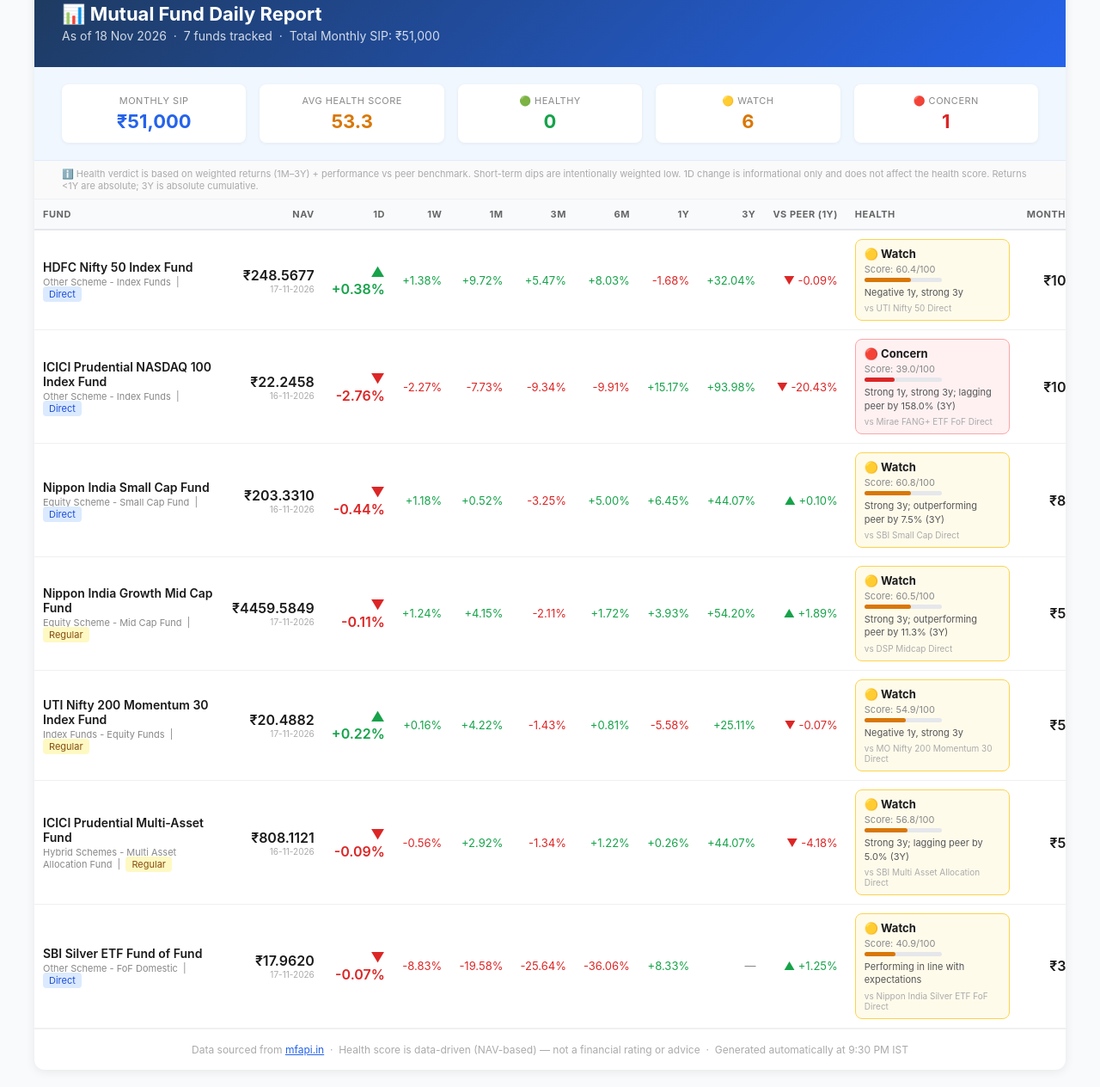
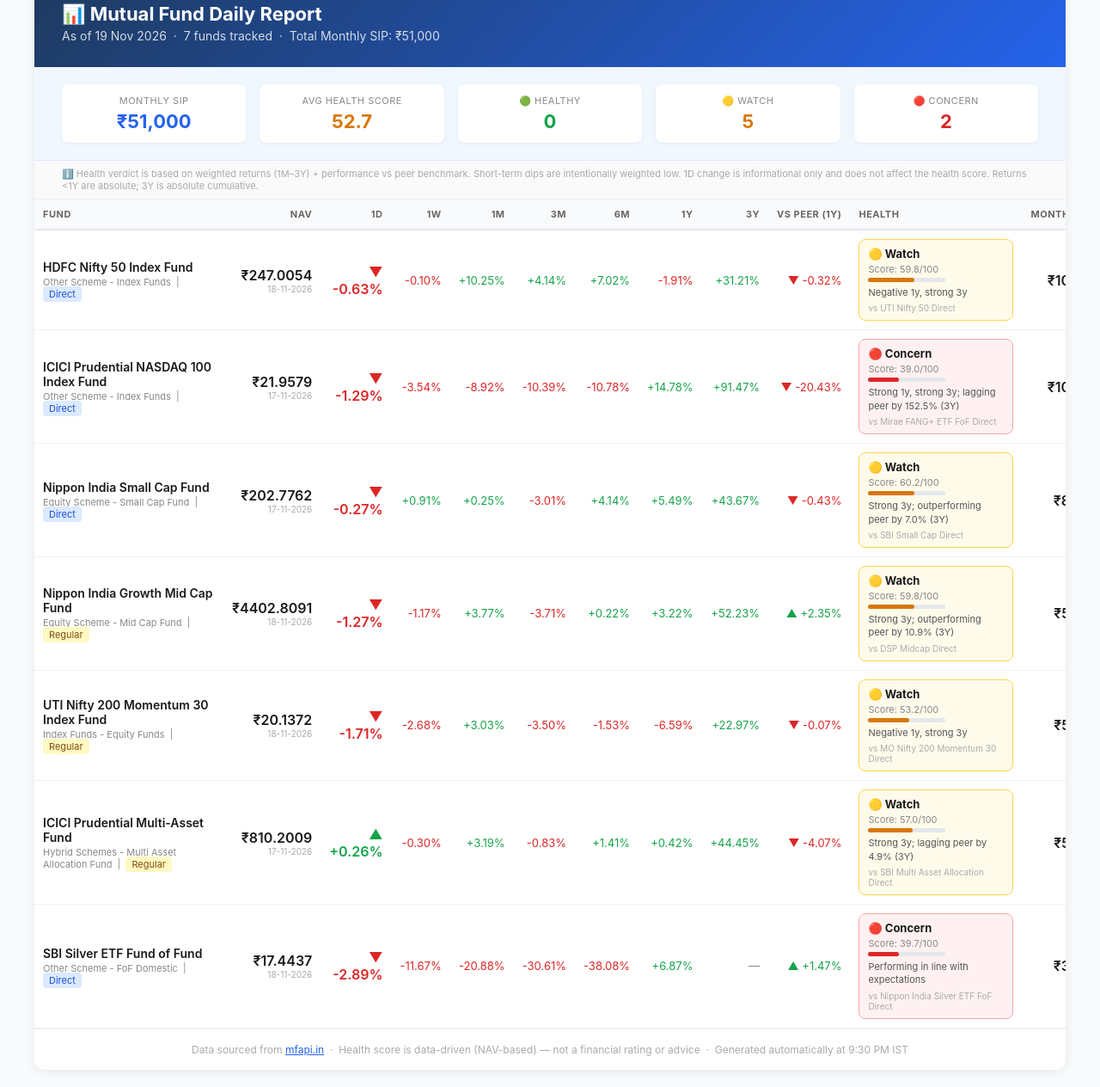
Before and after one commit to muralmu/mutual-fund-tracker, a plain HTML site: page index.html in a window 1280 px wide. Shown: the part 45-1309 px from the top of the page at 86% size. Drawn offline with Linux system fonts and the light colour scheme.

Commit message:
chore: daily fund report 2026-11-18

```diff
--- a/index.html
+++ b/index.html
@@ -3,7 +3,7 @@
 <head>
 <meta charset="UTF-8">
 <meta name="viewport" content="width=device-width, initial-scale=1.0">
-<title>Mutual Fund Daily Report — 18 Nov 2026</title>
+<title>Mutual Fund Daily Report — 19 Nov 2026</title>
 <style>
   body { font-family: -apple-system, BlinkMacSystemFont, 'Segoe UI', sans-serif; background:#f8fafc; margin:0; padding:20px; color:#1a1a1a; }
   .container { max-width:1200px; margin:0 auto; background:#fff; border-radius:12px; box-shadow:0 2px 12px rgba(0,0,0,0.08); overflow:hidden; }
@@ -28,7 +28,7 @@
 
   <div class="header">
     <h1>📊 Mutual Fund Daily Report</h1>
-    <p>As of 18 Nov 2026 &nbsp;·&nbsp; 7 funds tracked &nbsp;·&nbsp; Total Monthly SIP: ₹51,000</p>
+    <p>As of 19 Nov 2026 &nbsp;·&nbsp; 7 funds tracked &nbsp;·&nbsp; Total Monthly SIP: ₹51,000</p>
   </div>
 
   <div class="summary">
@@ -38,7 +38,7 @@
     </div>
     <div class="summary-card">
       <div class="label">Avg Health Score</div>
-      <div class="value" style="color:#d97706;">53.3</div>
+      <div class="value" style="color:#d97706;">52.7</div>
     </div>
     <div class="summary-card">
       <div class="label">🟢 Healthy</div>
@@ -46,11 +46,11 @@
     </div>
     <div class="summary-card">
       <div class="label">🟡 Watch</div>
-      <div class="value" style="color:#d97706;">6</div>
+      <div class="value" style="color:#d97706;">5</div>
     </div>
     <div class="summary-card">
       <div class="label">🔴 Concern</div>
-      <div class="value" style="color:#dc2626;">1</div>
+      <div class="value" style="color:#dc2626;">2</div>
     </div>
   </div>
 
@@ -86,25 +86,25 @@
                 <div style="font-size:11px;color:#888;margin-top:2px;">Other Scheme - Index Funds &nbsp;|&nbsp; <span style="background:#dbeafe;color:#1d4ed8;padding:2px 7px;border-radius:4px;font-size:11px;">Direct</span></div>
             </td>
             <td style="text-align:right;padding:8px 10px;">
-              <div style="font-weight:600;">₹248.5677</div>
-              <div style="font-size:10px;color:#aaa;">17-11-2026</div>
+              <div style="font-weight:600;">₹247.0054</div>
+              <div style="font-size:10px;color:#aaa;">18-11-2026</div>
             </td>
-            <td style="text-align:right;padding:8px 10px;color:#16a34a;font-weight:600;">▲ +0.38%</td>
-            <td style="text-align:right;color:#16a34a;padding:8px 10px;font-size:13px;">+1.38%</td>
-            <td style="text-align:right;color:#16a34a;padding:8px 10px;font-size:13px;">+9.72%</td>
-            <td style="text-align:right;color:#16a34a;padding:8px 10px;font-size:13px;">+5.47%</td>
-            <td style="text-align:right;color:#16a34a;padding:8px 10px;font-size:13px;">+8.03%</td>
-            <td style="text-align:right;color:#dc2626;padding:8px 10px;font-size:13px;">-1.68%</td>
-            <td style="text-align:right;color:#16a34a;padding:8px 10px;font-size:13px;">+32.04%</td>
-            <td style="text-align:right;padding:8px 10px;color:#dc2626;font-size:13px;">▼ -0.09%</td>
+            <td style="text-align:right;padding:8px 10px;color:#dc2626;font-weight:600;">▼ -0.63%</td>
+            <td style="text-align:right;color:#dc2626;padding:8px 10px;font-size:13px;">-0.10%</td>
+            <td style="text-align:right;color:#16a34a;padding:8px 10px;font-size:13px;">+10.25%</td>
+            <td style="text-align:right;color:#16a34a;padding:8px 10px;font-size:13px;">+4.14%</td>
+            <td style="text-align:right;color:#16a34a;padding:8px 10px;font-size:13px;">+7.02%</td>
+            <td style="text-align:right;color:#dc2626;padding:8px 10px;font-size:13px;">-1.91%</td>
+            <td style="text-align:right;color:#16a34a;padding:8px 10px;font-size:13px;">+31.21%</td>
+            <td style="text-align:right;padding:8px 10px;color:#dc2626;font-size:13px;">▼ -0.32%</td>
 
         <td style="padding:10px;min-width:180px;">
           <div style="background:#fffbeb;border:1px solid #fcd34d;border-radius:8px;padding:8px 10px;">
             <div style="font-size:13px;font-weight:700;">🟡 Watch</div>
 
-    <div style="font-size:11px;color:#888;margin-top:3px;">Score: 60.4/100</div>
+    <div style="font-size:11px;color:#888;margin-top:3px;">Score: 59.8/100</div>
     <div style="background:#e5e7eb;border-radius:4px;height:5px;margin-top:3px;width:90px;">
-      <div style="background:#d97706;width:60%;height:5px;border-radius:4px;"></div>
+      <div style="background:#d97706;width:59%;height:5px;border-radius:4px;"></div>
     </div>
             <div style="font-size:11px;color:#555;margin-top:5px;line-height:1.4;">Negative 1y, strong 3y</div>
             <div style="font-size:10px;color:#aaa;margin-top:4px;">vs UTI Nifty 50 Direct</div>
@@ -118,16 +118,16 @@
                 <div style="font-size:11px;color:#888;margin-top:2px;">Other Scheme - Index Funds &nbsp;|&nbsp; <span style="background:#dbeafe;color:#1d4ed8;padding:2px 7px;border-radius:4px;font-size:11px;">Direct</span></div>
             </td>
             <td style="text-align:right;padding:8px 10px;">
-              <div style="font-weight:600;">₹22.2458</div>
-              <div style="font-size:10px;color:#aaa;">16-11-2026</div>
+              <div style="font-weight:600;">₹21.9579</div>
+              <div style="font-size:10px;color:#aaa;">17-11-2026</div>
             </td>
-            <td style="text-align:right;padding:8px 10px;color:#dc2626;font-weight:600;">▼ -2.76%</td>
-            <td style="text-align:right;color:#dc2626;padding:8px 10px;font-size:13px;">-2.27%</td>
-            <td style="text-align:right;color:#dc2626;padding:8px 10px;font-size:13px;">-7.73%</td>
-            <td style="text-align:right;color:#dc2626;padding:8px 10px;font-size:13px;">-9.34%</td>
-            <td style="text-align:right;color:#dc2626;padding:8px 10px;font-size:13px;">-9.91%</td>
-            <td style="text-align:right;color:#16a34a;padding:8px 10px;font-size:13px;">+15.17%</td>
-            <td style="text-align:right;color:#16a34a;padding:8px 10px;font-size:13px;">+93.98%</td>
+            <td style="text-align:right;padding:8px 10px;color:#dc2626;font-weight:600;">▼ -1.29%</td>
+            <td style="text-align:right;color:#dc2626;padding:8px 10px;font-size:13px;">-3.54%</td>
+            <td style="text-align:right;color:#dc2626;padding:8px 10px;font-size:13px;">-8.92%</td>
+            <td style="text-align:right;color:#dc2626;padding:8px 10px;font-size:13px;">-10.39%</td>
+            <td style="text-align:right;color:#dc2626;padding:8px 10px;font-size:13px;">-10.78%</td>
+            <td style="text-align:right;color:#16a34a;padding:8px 10px;font-size:13px;">+14.78%</td>
+            <td style="text-align:right;color:#16a34a;padding:8px 10px;font-size:13px;">+91.47%</td>
             <td style="text-align:right;padding:8px 10px;color:#dc2626;font-size:13px;">▼ -20.43%</td>
 
         <td style="padding:10px;min-width:180px;">
@@ -138,7 +138,7 @@
     <div style="background:#e5e7eb;border-radius:4px;height:5px;margin-top:3px;width:90px;">
       <div style="background:#dc2626;width:39%;height:5px;border-radius:4px;"></div>
     </div>
-            <div style="font-size:11px;color:#555;margin-top:5px;line-height:1.4;">Strong 1y, strong 3y; lagging peer by 158.0% (3Y)</div>
+            <div style="font-size:11px;color:#555;margin-top:5px;line-height:1.4;">Strong 1y, strong 3y; lagging peer by 152.5% (3Y)</div>
             <div style="font-size:10px;color:#aaa;margin-top:4px;">vs Mirae FANG+ ETF FoF Direct</div>
           </div>
         </td>
@@ -150,27 +150,27 @@
                 <div style="font-size:11px;color:#888;margin-top:2px;">Equity Scheme - Small Cap Fund &nbsp;|&nbsp; <span style="background:#dbeafe;color:#1d4ed8;padding:2px 7px;border-radius:4px;font-size:11px;">Direct</span></div>
             </td>
             <td style="text-align:right;padding:8px 10px;">
-              <div style="font-weight:600;">₹203.3310</div>
-              <div style="font-size:10px;color:#aaa;">16-11-2026</div>
+              <div style="font-weight:600;">₹202.7762</div>
+              <div style="font-size:10px;color:#aaa;">17-11-2026</div>
             </td>
-            <td style="text-align:right;padding:8px 10px;color:#dc2626;font-weight:600;">▼ -0.44%</td>
-            <td style="text-align:right;color:#16a34a;padding:8px 10px;font-size:13px;">+1.18%</td>
-            <td style="text-align:right;color:#16a34a;padding:8px 10px;font-size:13px;">+0.52%</td>
-            <td style="text-align:right;color:#dc2626;padding:8px 10px;font-size:13px;">-3.25%</td>
-            <td style="text-align:right;color:#16a34a;padding:8px 10px;font-size:13px;">+5.00%</td>
-            <td style="text-align:right;color:#16a34a;padding:8px 10px;font-size:13px;">+6.45%</td>
-            <td style="text-align:right;color:#16a34a;padding:8px 10px;font-size:13px;">+44.07%</td>
-            <td style="text-align:right;padding:8px 10px;color:#16a34a;font-size:13px;">▲ +0.10%</td>
+            <td style="text-align:right;padding:8px 10px;color:#dc2626;font-weight:600;">▼ -0.27%</td>
+            <td style="text-align:right;color:#16a34a;padding:8px 10px;font-size:13px;">+0.91%</td>
+            <td style="text-align:right;color:#16a34a;padding:8px 10px;font-size:13px;">+0.25%</td>
+            <td style="text-align:right;color:#dc2626;padding:8px 10px;font-size:13px;">-3.01%</td>
+            <td style="text-align:right;color:#16a34a;padding:8px 10px;font-size:13px;">+4.14%</td>
+            <td style="text-align:right;color:#16a34a;padding:8px 10px;font-size:13px;">+5.49%</td>
+            <td style="text-align:right;color:#16a34a;padding:8px 10px;font-size:13px;">+43.67%</td>
+            <td style="text-align:right;padding:8px 10px;color:#dc2626;font-size:13px;">▼ -0.43%</td>
 
         <td style="padding:10px;min-width:180px;">
           <div style="background:#fffbeb;border:1px solid #fcd34d;border-radius:8px;padding:8px 10px;">
             <div style="font-size:13px;font-weight:700;">🟡 Watch</div>
 
-    <div style="font-size:11px;color:#888;margin-top:3px;">Score: 60.8/100</div>
+    <div style="font-size:11px;color:#888;margin-top:3px;">Score: 60.2/100</div>
     <div style="background:#e5e7eb;border-radius:4px;height:5px;margin-top:3px;width:90px;">
       <div style="background:#d97706;width:60%;height:5px;border-radius:4px;"></div>
     </div>
-            <div style="font-size:11px;color:#555;margin-top:5px;line-height:1.4;">Strong 3y; outperforming peer by 7.5% (3Y)</div>
+            <div style="font-size:11px;color:#555;margin-top:5px;line-height:1.4;">Strong 3y; outperforming peer by 7.0% (3Y)</div>
             <div style="font-size:10px;color:#aaa;margin-top:4px;">vs SBI Small Cap Direct</div>
           </div>
         </td>
@@ -182,27 +182,27 @@
                 <div style="font-size:11px;color:#888;margin-top:2px;">Equity Scheme - Mid Cap Fund &nbsp;|&nbsp; <span style="background:#fef9c3;color:#854d0e;padding:2px 7px;border-radius:4px;font-size:11px;">Regular</span></div>
             </td>
             <td style="text-align:right;padding:8px 10px;">
-              <div style="font-weight:600;">₹4459.5849</div>
-              <div style="font-size:10px;color:#aaa;">17-11-2026</div>
+              <div style="font-weight:600;">₹4402.8091</div>
+              <div style="font-size:10px;color:#aaa;">18-11-2026</div>
             </td>
-            <td style="text-align:right;padding:8px 10px;color:#dc2626;font-weight:600;">▼ -0.11%</td>
-            <td style="text-align:right;color:#16a34a;padding:8px 10px;font-size:13px;">+1.24%</td>
-            <td style="text-align:right;color:#16a34a;padding:8px 10px;font-size:13px;">+4.15%</td>
-            <td style="text-align:right;color:#dc2626;padding:8px 10px;font-size:13px;">-2.11%</td>
-            <td style="text-align:right;color:#16a34a;padding:8px 10px;font-size:13px;">+1.72%</td>
-            <td style="text-align:right;color:#16a34a;padding:8px 10px;font-size:13px;">+3.93%</td>
-            <td style="text-align:right;color:#16a34a;padding:8px 10px;font-size:13px;">+54.20%</td>
-            <td style="text-align:right;padding:8px 10px;color:#16a34a;font-size:13px;">▲ +1.89%</td>
+            <td style="text-align:right;padding:8px 10px;color:#dc2626;font-weight:600;">▼ -1.27%</td>
+            <td style="text-align:right;color:#dc2626;padding:8px 10px;font-size:13px;">-1.17%</td>
+            <td style="text-align:right;color:#16a34a;padding:8px 10px;font-size:13px;">+3.77%</td>
+            <td style="text-align:right;color:#dc2626;padding:8px 10px;font-size:13px;">-3.71%</td>
+            <td style="text-align:right;color:#16a34a;padding:8px 10px;font-size:13px;">+0.22%</td>
+            <td style="text-align:right;color:#16a34a;padding:8px 10px;font-size:13px;">+3.22%</td>
+            <td style="text-align:right;color:#16a34a;padding:8px 10px;font-size:13px;">+52.23%</td>
+            <td style="text-align:right;padding:8px 10px;color:#16a34a;font-size:13px;">▲ +2.35%</td>
 
         <td style="padding:10px;min-width:180px;">
           <div style="background:#fffbeb;border:1px solid #fcd34d;border-radius:8px;padding:8px 10px;">
             <div style="font-size:13px;font-weight:700;">🟡 Watch</div>
 
-    <div style="font-size:11px;color:#888;margin-top:3px;">Score: 60.5/100</div>
+    <div style="font-size:11px;color:#888;margin-top:3px;">Score: 59.8/100</div>
     <div style="background:#e5e7eb;border-radius:4px;height:5px;margin-top:3px;width:90px;">
-      <div style="background:#d97706;width:60%;height:5px;border-radius:4px;"></div>
+      <div style="background:#d97706;width:59%;height:5px;border-radius:4px;"></div>
     </div>
-            <div style="font-size:11px;color:#555;margin-top:5px;line-height:1.4;">Strong 3y; outperforming peer by 11.3% (3Y)</div>
+            <div style="font-size:11px;color:#555;margin-top:5px;line-height:1.4;">Strong 3y; outperforming peer by 10.9% (3Y)</div>
             <div style="font-size:10px;color:#aaa;margin-top:4px;">vs DSP Midcap Direct</div>
           </div>
         </td>
@@ -214,25 +214,25 @@
                 <div style="font-size:11px;color:#888;margin-top:2px;">Index Funds - Equity Funds &nbsp;|&nbsp; <span style="background:#fef9c3;color:#854d0e;padding:2px 7px;border-radius:4px;font-size:11px;">Regular</span></div>
             </td>
             <td style="text-align:right;padding:8px 10px;">
-              <div style="font-weight:600;">₹20.4882</div>
-              <div style="font-size:10px;color:#aaa;">17-11-2026</div>
+              <div style="font-weight:600;">₹20.1372</div>
+              <div style="font-size:10px;color:#aaa;">18-11-2026</div>
             </td>
-            <td style="text-align:right;padding:8px 10px;color:#16a34a;font-weight:600;">▲ +0.22%</td>
-            <td style="text-align:right;color:#16a34a;padding:8px 10px;font-size:13px;">+0.16%</td>
-            <td style="text-align:right;color:#16a34a;padding:8px 10px;font-size:13px;">+4.22%</td>
-            <td style="text-align:right;color:#dc2626;padding:8px 10px;font-size:13px;">-1.43%</td>
-            <td style="text-align:right;color:#16a34a;padding:8px 10px;font-size:13px;">+0.81%</td>
-            <td style="text-align:right;color:#dc2626;padding:8px 10px;font-size:13px;">-5.58%</td>
-            <td style="text-align:right;color:#16a34a;padding:8px 10px;font-size:13px;">+25.11%</td>
+            <td style="text-align:right;padding:8px 10px;color:#dc2626;font-weight:600;">▼ -1.71%</td>
+            <td style="text-align:right;color:#dc2626;padding:8px 10px;font-size:13px;">-2.68%</td>
+            <td style="text-align:right;color:#16a34a;padding:8px 10px;font-size:13px;">+3.03%</td>
+            <td style="text-align:right;color:#dc2626;padding:8px 10px;font-size:13px;">-3.50%</td>
+            <td style="text-align:right;color:#dc2626;padding:8px 10px;font-size:13px;">-1.53%</td>
+            <td style="text-align:right;color:#dc2626;padding:8px 10px;font-size:13px;">-6.59%</td>
+            <td style="text-align:right;color:#16a34a;padding:8px 10px;font-size:13px;">+22.97%</td>
             <td style="text-align:right;padding:8px 10px;color:#dc2626;font-size:13px;">▼ -0.07%</td>
 
         <td style="padding:10px;min-width:180px;">
           <div style="background:#fffbeb;border:1px solid #fcd34d;border-radius:8px;padding:8px 10px;">
             <div style="font-size:13px;font-weight:700;">🟡 Watch</div>
 
-    <div style="font-size:11px;color:#888;margin-top:3px;">Score: 54.9/100</div>
+    <div style="font-size:11px;color:#888;margin-top:3px;">Score: 53.2/100</div>
     <div style="background:#e5e7eb;border-radius:4px;height:5px;margin-top:3px;width:90px;">
-      <div style="background:#d97706;width:54%;height:5px;border-radius:4px;"></div>
+      <div style="background:#d97706;width:53%;height:5px;border-radius:4px;"></div>
     </div>
             <div style="font-size:11px;color:#555;margin-top:5px;line-height:1.4;">Negative 1y, strong 3y</div>
             <div style="font-size:10px;color:#aaa;margin-top:4px;">vs MO Nifty 200 Momentum 30 Direct</div>
@@ -246,27 +246,27 @@
                 <div style="font-size:11px;color:#888;margin-top:2px;">Hybrid Schemes - Multi Asset Allocation Fund &nbsp;|&nbsp; <span style="background:#fef9c3;color:#854d0e;padding:2px 7px;border-radius:4px;font-size:11px;">Regular</span></div>
             </td>
             <td style="text-align:right;padding:8px 10px;">
-              <div style="font-weight:600;">₹808.1121</div>
-              <div style="font-size:10px;color:#aaa;">16-11-2026</div>
+              <div style="font-weight:600;">₹810.2009</div>
+              <div style="font-size:10px;color:#aaa;">17-11-2026</div>
             </td>
-            <td style="text-align:right;padding:8px 10px;color:#dc2626;font-weight:600;">▼ -0.09%</td>
-            <td style="text-align:right;color:#dc2626;padding:8px 10px;font-size:13px;">-0.56%</td>
-            <td style="text-align:right;color:#16a34a;padding:8px 10px;font-size:13px;">+2.92%</td>
-            <td style="text-align:right;color:#dc2626;padding:8px 10px;font-size:13px;">-1.34%</td>
-            <td style="text-align:right;color:#16a34a;padding:8px 10px;font-size:13px;">+1.22%</td>
-            <td style="text-align:right;color:#16a34a;padding:8px 10px;font-size:13px;">+0.26%</td>
-            <td style="text-align:right;color:#16a34a;padding:8px 10px;font-size:13px;">+44.07%</td>
-            <td style="text-align:right;padding:8px 10px;color:#dc2626;font-size:13px;">▼ -4.18%</td>
+            <td style="text-align:right;padding:8px 10px;color:#16a34a;font-weight:600;">▲ +0.26%</td>
+            <td style="text-align:right;color:#dc2626;padding:8px 10px;font-size:13px;">-0.30%</td>
+            <td style="text-align:right;color:#16a34a;padding:8px 10px;font-size:13px;">+3.19%</td>
+            <td style="text-align:right;color:#dc2626;padding:8px 10px;font-size:13px;">-0.83%</td>
+            <td style="text-align:right;color:#16a34a;padding:8px 10px;font-size:13px;">+1.41%</td>
+            <td style="text-align:right;color:#16a34a;padding:8px 10px;font-size:13px;">+0.42%</td>
+            <td style="text-align:right;color:#16a34a;padding:8px 10px;font-size:13px;">+44.45%</td>
+            <td style="text-align:right;padding:8px 10px;color:#dc2626;font-size:13px;">▼ -4.07%</td>
 
         <td style="padding:10px;min-width:180px;">
           <div style="background:#fffbeb;border:1px solid #fcd34d;border-radius:8px;padding:8px 10px;">
             <div style="font-size:13px;font-weight:700;">🟡 Watch</div>
 
-    <div style="font-size:11px;color:#888;margin-top:3px;">Score: 56.8/100</div>
+    <div style="font-size:11px;color:#888;margin-top:3px;">Score: 57.0/100</div>
     <div style="background:#e5e7eb;border-radius:4px;height:5px;margin-top:3px;width:90px;">
-      <div style="background:#d97706;width:56%;height:5px;border-radius:4px;"></div>
+      <div style="background:#d97706;width:57%;height:5px;border-radius:4px;"></div>
     </div>
-            <div style="font-size:11px;color:#555;margin-top:5px;line-height:1.4;">Strong 3y; lagging peer by 5.0% (3Y)</div>
+            <div style="font-size:11px;color:#555;margin-top:5px;line-height:1.4;">Strong 3y; lagging peer by 4.9% (3Y)</div>
             <div style="font-size:10px;color:#aaa;margin-top:4px;">vs SBI Multi Asset Allocation Direct</div>
           </div>
         </td>
@@ -278,25 +278,25 @@
                 <div style="font-size:11px;color:#888;margin-top:2px;">Other Scheme - FoF Domestic &nbsp;|&nbsp; <span style="background:#dbeafe;color:#1d4ed8;padding:2px 7px;border-radius:4px;font-size:11px;">Direct</span></div>
             </td>
             <td style="text-align:right;padding:8px 10px;">
-              <div style="font-weight:600;">₹17.9620</div>
-              <div style="font-size:10px;color:#aaa;">17-11-2026</div>
+              <div style="font-weight:600;">₹17.4437</div>
+              <div style="font-size:10px;color:#aaa;">18-11-2026</div>
             </td>
-            <td style="text-align:right;padding:8px 10px;color:#dc2626;font-weight:600;">▼ -0.07%</td>
-            <td style="text-align:right;color:#dc2626;padding:8px 10px;font-size:13px;">-8.83%</td>
-            <td style="text-align:right;color:#dc2626;padding:8px 10px;font-size:13px;">-19.58%</td>
-            <td style="text-align:right;color:#dc2626;padding:8px 10px;font-size:13px;">-25.64%</td>
-            <td style="text-align:right;color:#dc2626;padding:8px 10px;font-size:13px;">-36.06%</td>
-            <td style="text-align:right;color:#16a34a;padding:8px 10px;font-size:13px;">+8.33%</td>
+            <td style="text-align:right;padding:8px 10px;color:#dc2626;font-weight:600;">▼ -2.89%</td>
+            <td style="text-align:right;color:#dc2626;padding:8px 10px;font-size:13px;">-11.67%</td>
+            <td style="text-align:right;color:#dc2626;padding:8px 10px;font-size:13px;">-20.88%</td>
+            <td style="text-align:right;color:#dc2626;padding:8px 10px;font-size:13px;">-30.61%</td>
+            <td style="text-align:right;color:#dc2626;padding:8px 10px;font-size:13px;">-38.08%</td>
+            <td style="text-align:right;color:#16a34a;padding:8px 10px;font-size:13px;">+6.87%</td>
             <td style="text-align:right;color:#888888;padding:8px 10px;font-size:13px;">—</td>
-            <td style="text-align:right;padding:8px 10px;color:#16a34a;font-size:13px;">▲ +1.25%</td>
+            <td style="text-align:right;padding:8px 10px;color:#16a34a;font-size:13px;">▲ +1.47%</td>
 
         <td style="padding:10px;min-width:180px;">
-          <div style="background:#fffbeb;border:1px solid #fcd34d;border-radius:8px;padding:8px 10px;">
-            <div style="font-size:13px;font-weight:700;">🟡 Watch</div>
+          <div style="background:#fff1f2;border:1px solid #fca5a5;border-radius:8px;padding:8px 10px;">
+            <div style="font-size:13px;font-weight:700;">🔴 Concern</div>
 
-    <div style="font-size:11px;color:#888;margin-top:3px;">Score: 40.9/100</div>
+    <div style="font-size:11px;color:#888;margin-top:3px;">Score: 39.7/100</div>
     <div style="background:#e5e7eb;border-radius:4px;height:5px;margin-top:3px;width:90px;">
-      <div style="background:#d97706;width:40%;height:5px;border-radius:4px;"></div>
+      <div style="background:#dc2626;width:39%;height:5px;border-radius:4px;"></div>
     </div>
             <div style="font-size:11px;color:#555;margin-top:5px;line-height:1.4;">Performing in line with expectations</div>
             <div style="font-size:10px;color:#aaa;margin-top:4px;">vs Nippon India Silver ETF FoF Direct</div>
```
